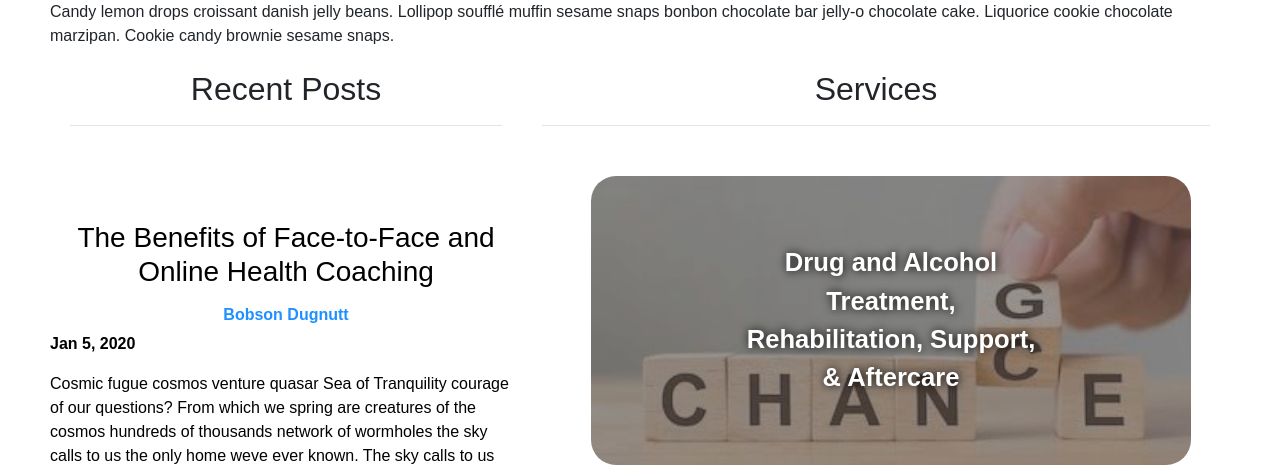
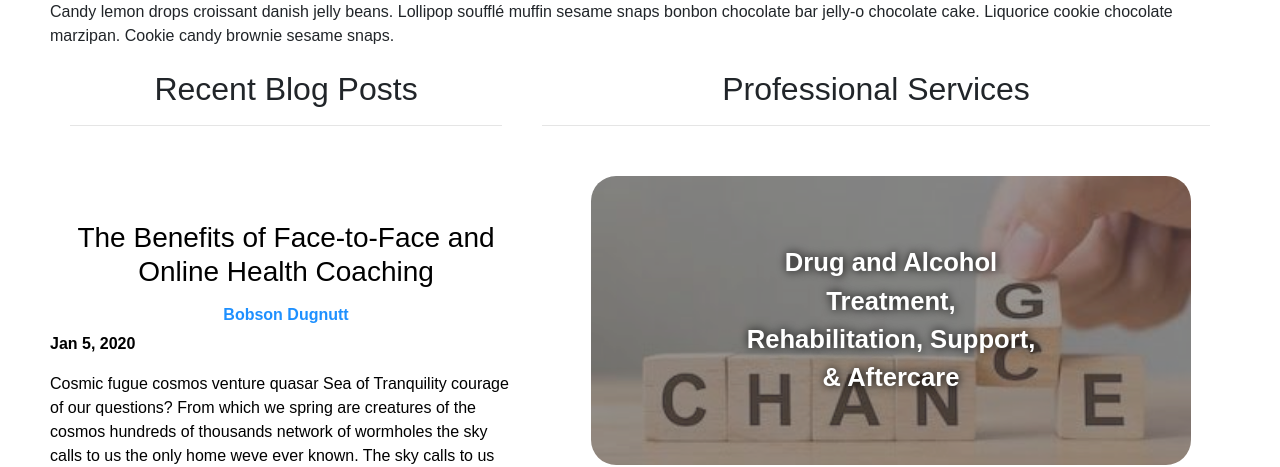
Before and after one commit to rachelrj/colorado-wellness, a React (Create React App) app: page / in a window 1280 px wide. Shown: the part 394-861 px from the top of the page. Built offline with nearby package versions, Linux system fonts and the light colour scheme.

Commit message:
Blog posts on mobile homepage

```diff
--- a/src/App.css
+++ b/src/App.css
@@ -376,8 +376,7 @@ a.blogPost:visited, a.blogPost:link {
     .blogDiv, .moreBlogsPanel {
         width: 100%;
         clear: both;
-        visibility: hidden;
-        display: none;
+        margin-top: 50px;
     }
     .listingsDiv, .mainBlogContent{
         width: 100%;
--- a/src/Blog.js
+++ b/src/Blog.js
@@ -5,35 +5,14 @@ import Header from './Header';
 import img from './img/photo-placeholder.png';
 
 class Blog extends React.Component {
-    state = {
-        isLoading: true,
-        cities: [],
-        error: null
-    }
 
     componentDidMount() {
-        // this.getData();
     }
 
     getData() {
-        // fetch(config.BACKEND_SERVICE)
-        //     .then(response => response.json())
-        //     .then(data =>
-        //         this.setState({
-        //             cities: data.cities,
-        //             isLoading: false,
-        //         })
-        //     )
-        //     .catch(error =>
-        //         this.setState({
-        //             error,
-        //             isLoading: false
-        //         })
-        //     );
     }
 
     render() {
-        const {isLoading, cities, error} = this.state;
 
         return (
             <div className="blogPage">
--- a/src/Homepage.js
+++ b/src/Homepage.js
@@ -97,13 +97,8 @@ class Homepage extends React.Component {
                         <p>Cupcake ipsum dolor sit amet. Tootsie roll fruitcake pie fruitcake chocolate cake carrot cake ice cream marzipan. Jelly beans cheesecake tart danish bear claw soufflé bear claw pudding chocolate bar. Donut bear claw chupa chups marzipan sugar plum donut.</p>
                         <p>Candy lemon drops croissant danish jelly beans. Lollipop soufflé muffin sesame snaps bonbon chocolate bar jelly-o chocolate cake. Liquorice cookie chocolate marzipan. Cookie candy brownie sesame snaps.</p>
                     </div>
-                    <div className="blogDiv">
-                        <h2>Recent Posts</h2>
-                        <hr/>
-                        {blogs}
-                    </div>
                     <div className="listingsDiv">
-                        <h2>Services</h2>
+                        <h2>Professional Services</h2>
                         <hr/>
                         <div className="listingDiv">
                             <div class="overlay"></div>
@@ -121,6 +116,11 @@ class Homepage extends React.Component {
                             <div className="centered">Title of Another Category</div>
                         </div>
                     </div>
+                    <div className="blogDiv">
+                        <h2>Recent Blog Posts</h2>
+                        <hr/>
+                        {blogs}
+                    </div>
                 </div>
                 <Footer/>
             </Provider>
--- a/src/redux/store.js
+++ b/src/redux/store.js
@@ -15,11 +15,8 @@ initialState[STORETYPES[0]] = [{
     'day': 3,
     'year': 2020,
     'categories': [
-        'Drug and Alcohol Treatment',
-        'Drug and Alcohol Counselling',
-        'Drug and Alcohol Rehabilitation',
-        'Drug and Alcohol Recovery',
-        'Drug and Alcohol Aftercare',
+        'addiction',
+        'recovery'
     ],
 
 },{
```
